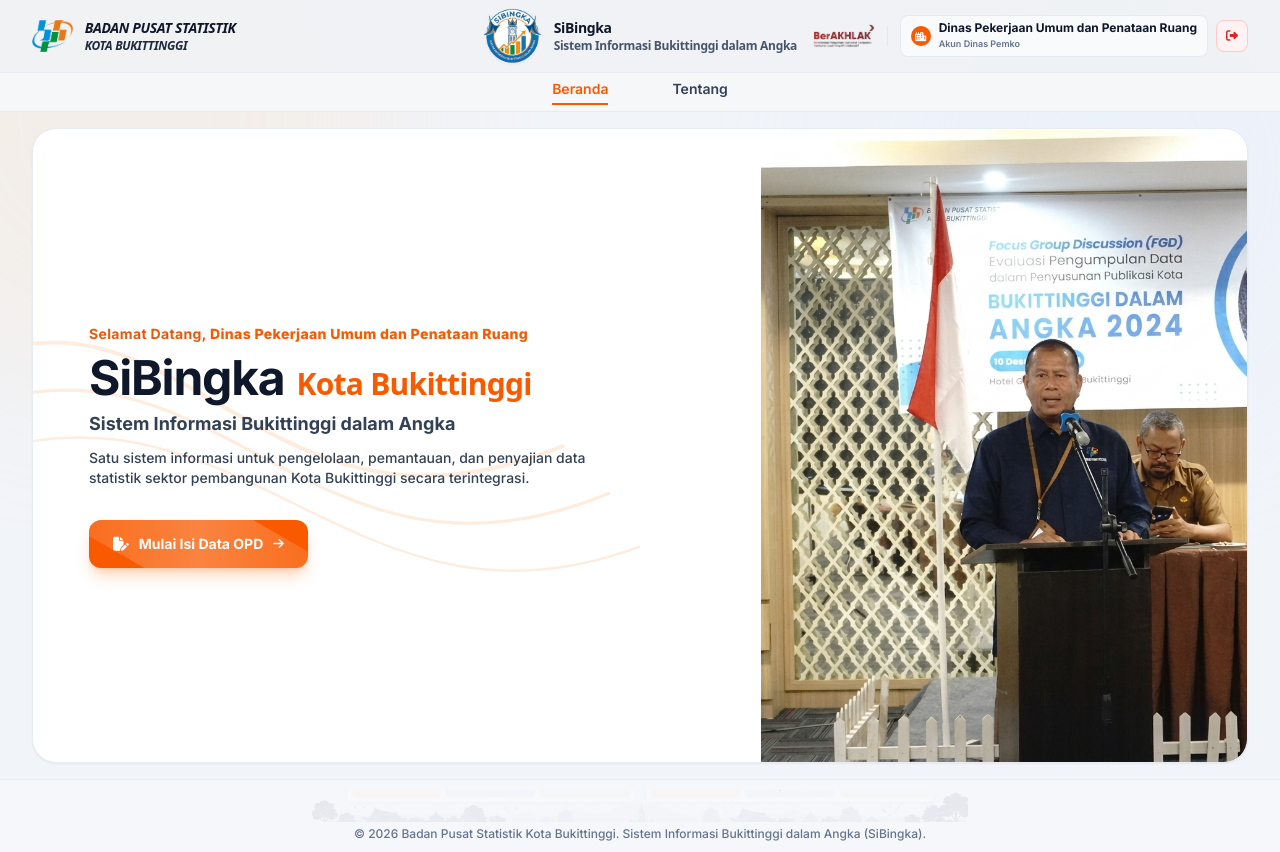
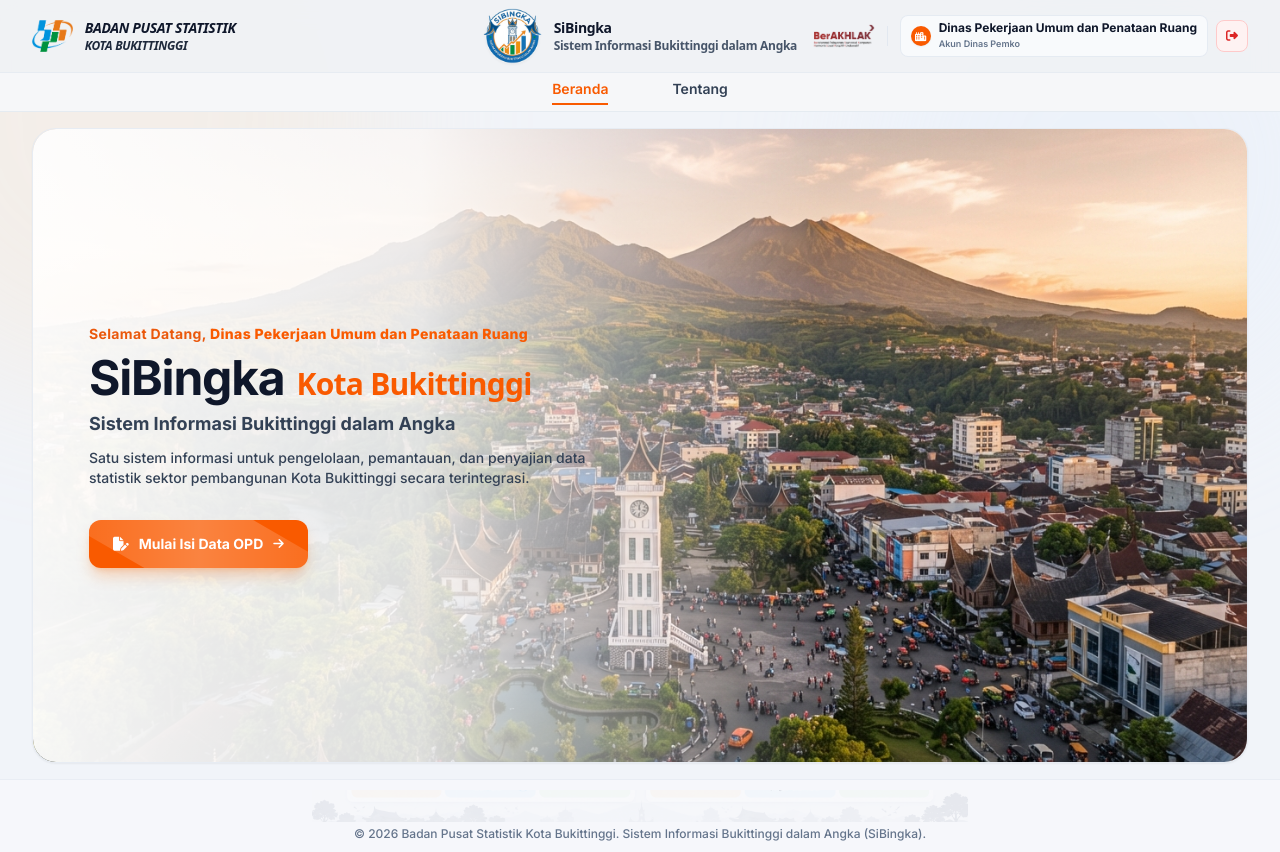
Before and after one commit to sania07ar/sibingka-bukittinggi, a Laravel app: page / in a window 1280 px wide; the page is wider, and only the part inside the window is pictured. Run offline with Laravel 12, Linux system fonts and the light colour scheme; a user stored in the database is signed in; data comes from the database, SQL or seed files in the repository; style sheets or scripts are compiled from the project's sources; parts of the project's set-up code (start-up, migrations or seed data) failed here and were passed over; some libraries are stand-ins or nearby versions.

Commit message:
update semua

```diff
--- a/resources/views/user/partials/dashboard/main.blade.php
+++ b/resources/views/user/partials/dashboard/main.blade.php
@@ -6,23 +6,15 @@
         <!-- Hero Panoramic Banner -->
         <div id="beranda-section" class="scroll-mt-24 relative w-full rounded-3xl overflow-hidden border border-slate-200/80 shadow-sm bg-white flex-1 flex items-center min-h-[460px] md:min-h-[500px] lg:min-h-[calc(100vh-165px)] max-h-[820px]">
 
-            <!-- Right side FGD Bukittinggi Exact Image & Mask -->
-            <div class="absolute inset-y-0 right-0 w-full sm:w-1/2 lg:w-[46%] xl:w-2/5 overflow-hidden pointer-events-none">
-                <img src="{{ asset('images/fgd-bukittinggi-exact.png') }}?v={{ file_exists(public_path('images/fgd-bukittinggi-exact.png')) ? filemtime(public_path('images/fgd-bukittinggi-exact.png')) : time() }}" alt="FGD Bukittinggi dalam Angka" class="w-full h-full object-cover object-center">
-                <!-- Gradasi halus pinggir kiri foto -->
-                <div class="absolute inset-y-0 left-0 w-14 sm:w-20 bg-gradient-to-r from-white to-transparent"></div>
+            <!-- Full Panoramic FGD Bukittinggi Image with Seamless Natural Left Fade -->
+            <div class="absolute inset-0 w-full h-full overflow-hidden pointer-events-none">
+                <img src="{{ asset('images/fgd.jpeg') }}?v={{ file_exists(public_path('images/fgd.jpeg')) ? filemtime(public_path('images/fgd.jpeg')) : time() }}" alt="FGD Bukittinggi dalam Angka" class="w-full h-full object-cover object-right sm:object-[70%_center]">
+                <!-- Gradasi halus alami tanpa kotak: putih lembut di area teks kiri, lalu memudar transparan ke kanan agar foto HD jelas -->
+                <div class="absolute inset-0 pointer-events-none"
+                     style="background: linear-gradient(to right, rgba(255, 255, 255, 0.96) 0%, rgba(255, 255, 255, 0.86) 32%, rgba(255, 255, 255, 0.4) 50%, rgba(255, 255, 255, 0) 65%);"></div>
             </div>
 
-            <!-- Left side Orange Curve Accent Waves -->
-            <div class="absolute inset-y-0 left-0 w-1/2 pointer-events-none opacity-85">
-                <svg class="w-full h-full text-orange-400/20" viewBox="0 0 400 400" fill="none" preserveAspectRatio="none">
-                    <path d="M-50,150 C100,80 150,280 350,200" stroke="currentColor" stroke-width="2.5" />
-                    <path d="M-50,180 C120,110 180,310 380,230" stroke="currentColor" stroke-width="2" />
-                    <path d="M-50,210 C140,140 210,340 410,260" stroke="currentColor" stroke-width="1.5" />
-                </svg>
-            </div>
-
-            <!-- Content Area (Left aligned) -->
+            <!-- Content Area (Tanpa kotak, menyatu langsung dengan banner) -->
             <div class="relative z-10 max-w-xl lg:max-w-2xl px-6 sm:px-10 lg:px-14 py-8 md:py-12">
 
                 <!-- Greeting -->
```
Also changed, not shown: resources/views/admin/partials/dashboard/hero.blade.php (+7 -11 lines), public/images/fgd.jpeg (added).
